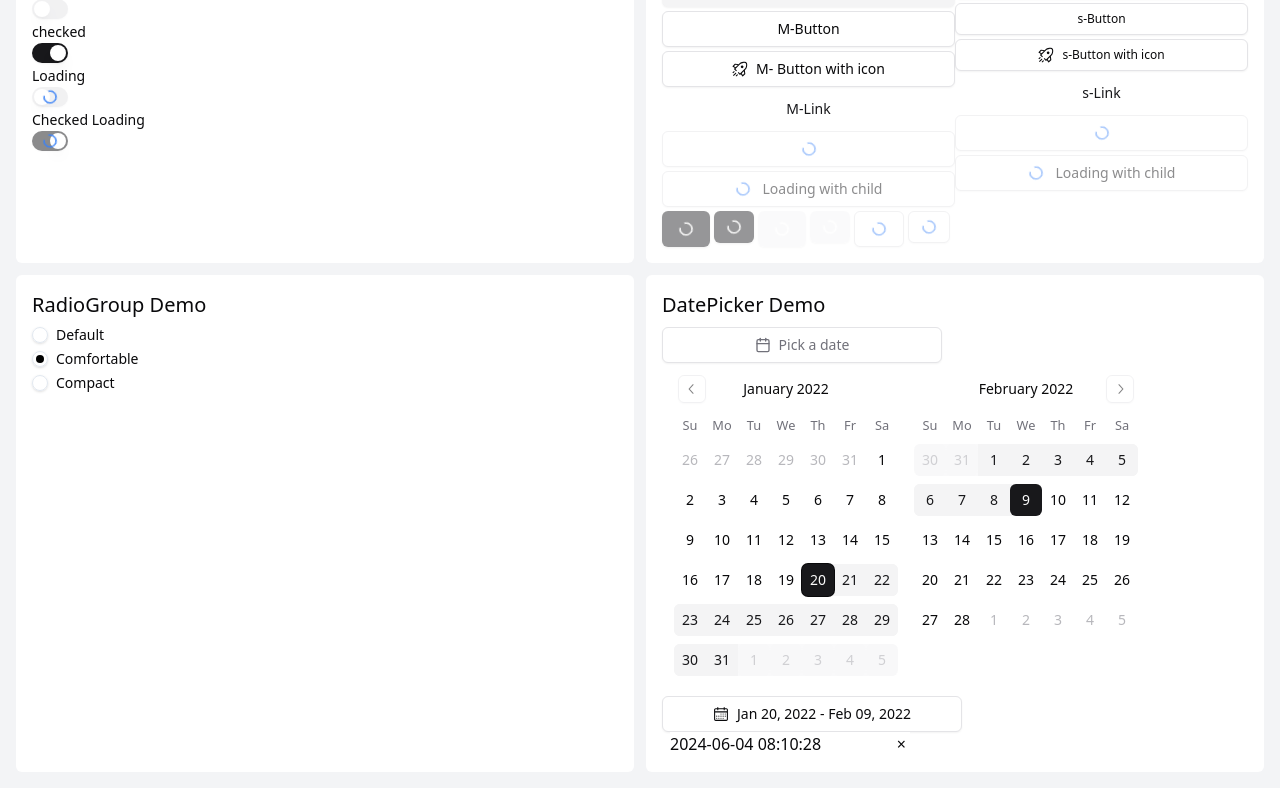
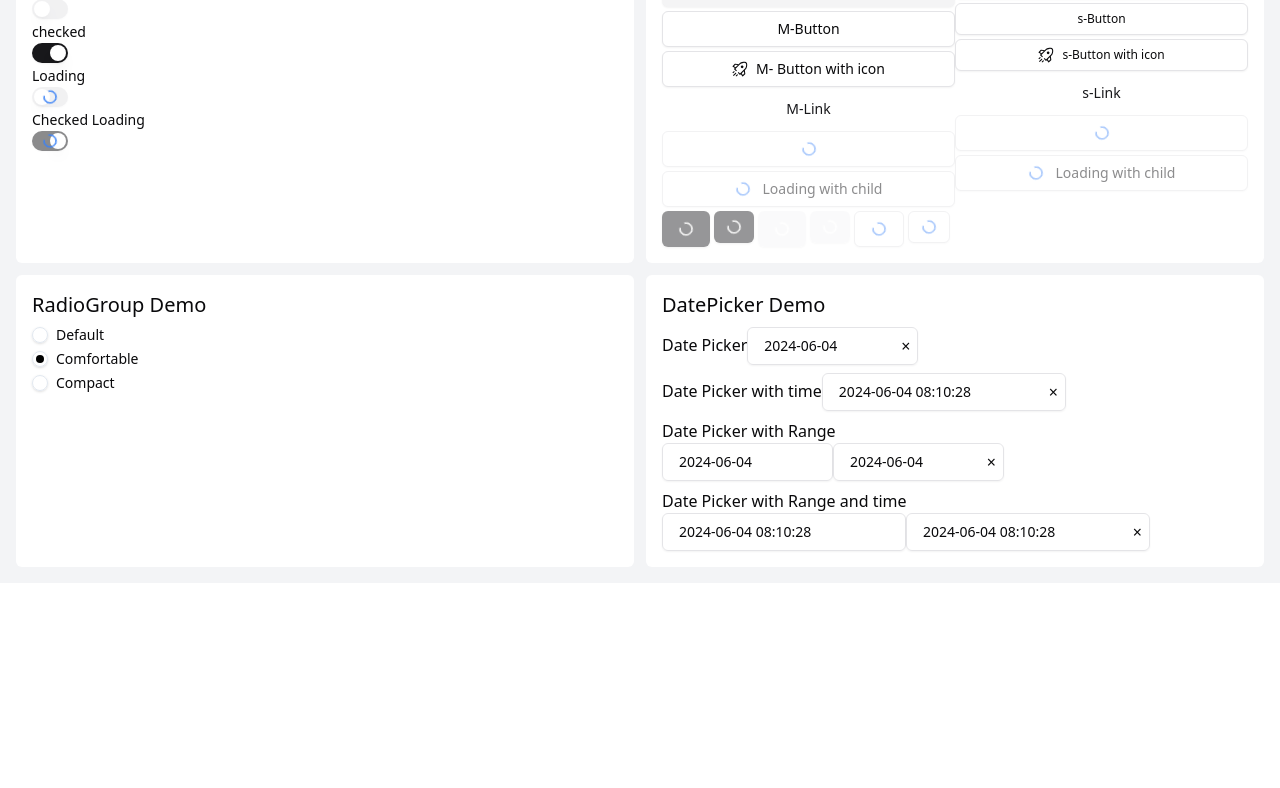
Before and after one commit to actionpower/daglo-ui, a React app: page / in a window 1280 px wide. Shown: the part 1013-1801 px from the top of the page. After the commit the page ends 1596 px from the top, so only its background shows below. Built offline with nearby package versions, Linux system fonts and the light colour scheme; the HTML template or start-up script is replaced by a standard one.

Commit message:
feat: 캘린더 작업 완료

```diff
--- a/calendarStyle.css
+++ b/calendarStyle.css
@@ -5,64 +5,39 @@
 /* 캘린더 스타일링을 위해 편집한 스타일링 목록 */
 
 .rc-picker-panel {
-  display: inline-block;
-  vertical-align: top;
-  /* border: 1px solid #666; */
-  /* background: #fff0ff; */
+  @apply inline-block align-top;
 }
 
 .rc-picker-dropdown {
-  position: absolute;
-  pointer-events: none;
-  @apply p-3 border border-slate-200 rounded-lg bg-white;
-  /* box-shadow: 0 0 1px red; */
-}
-
-.rc-picker-panel {
-  display: inline-block;
-  vertical-align: top;
-  /* background: #fff0ff; */
-  /* border: 1px solid #666; */
-}
-
-.rc-picker-dropdown {
-  position: absolute;
-  pointer-events: none;
-  /* box-shadow: 0 0 1px red; */
+  @apply absolute pointer-events-none;
 }
 
 .rc-picker-dropdown-hidden {
-  display: none;
+  @apply hidden;
 }
 
-.rc-picker-cell-hover > .rc-picker-cell-inner {
-  @apply hover:bg-slate-100 rounded-sm;
+.rc-picker-cell {
+  @apply rounded-sm cursor-pointer;
+}
+
+.rc-picker-cell-hover > .rc-picker-cell-inner,
+.rc-picker-cell {
+  @apply hover:bg-slate-100;
 }
 
 .rc-picker-cell-range-start > .rc-picker-cell-inner,
 .rc-picker-cell-range-end > .rc-picker-cell-inner,
 .rc-picker-cell-selected > .rc-picker-cell-inner {
-  @apply !bg-black !text-white rounded-sm;
+  @apply !bg-black !text-white;
 }
 
 .rc-picker-cell-inner {
-  /* display: inline-block; */
+  @apply w-full m-0 bg-transparent border-none outline-none transition-all rounded-sm text-14-r flex items-center justify-center;
   box-sizing: border-box;
-  width: 100%;
-  margin: 0;
-  padding: 0;
-  line-height: 20px;
-  background: transparent;
-  border: 0;
-  border: none;
-  outline: none;
-  cursor: pointer;
-  transition:
-    background 0.3s,
-    border 0.3s;
-  /* height: 20px; */
-  /* font-size: 12px; */
-  @apply rounded-sm text-14-r flex items-center justify-center;
+}
+
+.rc-picker-range-wrapper .rc-picker-cell {
+  @apply text-14-r;
 }
 
 .rc-picker-date-panel {
@@ -70,7 +45,7 @@
 }
 
 .rc-picker-date-panel .rc-picker-cell-inner {
-  @apply w-[2.25rem] h-[2.25rem];
+  @apply p-3;
 }
 
 .rc-picker-content > thead {
@@ -93,6 +68,13 @@
   @apply mr-3;
 }
 
+.rc-picker-header-prev-btn,
+.rc-picker-header-next-btn,
+.rc-picker-header-super-prev-btn,
+.rc-picker-header-super-next-btn {
+  @apply border border-input bg-background shadow-sm hover:bg-accent hover:text-accent-foreground transition-colors py-[0.125rem] px-2 rounded-md;
+}
+
 .rc-picker-header-view {
   @apply text-14-m;
 }
@@ -106,15 +88,7 @@
 }
 
 .rc-picker-time-panel-column > li .rc-picker-time-panel-cell-inner {
-  /* display: block; */
-  /* width: 100%;
-  height: 20px;
-  line-height: 20px; */
-  margin: 0;
-  color: #333;
-  text-align: center;
-
-  @apply text-14-r w-full h-7 flex items-center justify-center;
+  @apply text-14-r w-full h-7 flex items-center justify-center text-center text-[#333] m-0;
 }
 
 .rc-picker-time-panel-column
@@ -125,21 +99,24 @@
 
 .rc-picker-footer,
 .rc-picker-picker-footer {
-  background: white;
+  @apply bg-white;
 }
 
-.rc-picker-time-panel-column > li.rc-picker-time-panel-cell-selected {
-  @apply bg-black rounded-[0.375rem];
+.rc-picker-time-panel-column > li.rc-picker-time-panel-cell > div {
+  @apply !bg-white text-14-r text-center py-1;
+}
+
+.rc-picker-time-panel-column > li.rc-picker-time-panel-cell-selected,
+.rc-picker-time-panel-column > li.rc-picker-time-panel-cell-selected > div {
+  @apply !bg-black rounded-[0.375rem] text-white;
 }
 
 .rc-picker-datetime-panel .rc-picker-time-panel {
-  @apply border-l border-slate-200
-  /* border-left: 1px solid #999; */;
+  @apply border-l border-slate-200;
 }
 
 .rc-picker-time-panel {
-  @apply pl-3;
-  width: auto;
+  @apply pl-3 w-auto;
 }
 
 .rc-picker-time-panel .rc-picker-content {
@@ -151,45 +128,29 @@
 }
 
 .rc-picker-input {
-  /* @apply bg-primary text-primary-foreground shadow hover:bg-primary/90; */
-}
-
-.rc-picker-input {
-  position: relative;
-  display: inline-flex;
-  width: 100%;
+  @apply relative inline-flex w-full;
 }
 .rc-picker-rtl .rc-picker-input {
-  text-align: right;
+  @apply text-right;
 }
 .rc-picker-input-active > input {
   background: rgba(0, 0, 255, 0.05);
 }
 .rc-picker-input > input {
-  width: 100%;
+  @apply rounded-md border border-input bg-transparent px-4 py-2 text-sm shadow-sm transition-colors focus-visible:outline-none focus-visible:ring-1 focus-visible:ring-ring cursor-pointer caret-transparent w-full;
 }
+
 .rc-picker-input > input::-moz-placeholder {
-  opacity: 1;
+  @apply opacity-100;
 }
-.rc-picker-input > input::placeholder {
-  color: #bfbfbf;
+.rc-picker-input > input {
+  @apply placeholder:text-[#bfbfbf];
 }
 .rc-picker-input > input:placeholder-shown {
-  text-overflow: ellipsis;
+  @apply text-ellipsis;
 }
 .rc-picker-input-placeholder > input {
-  color: #bfbfbf;
-}
-
-.rc-picker-focused {
-  /* border: 1px solid blue; */
-}
-.rc-picker-invalid {
-  /* box-shadow: 0 0 2px red; */
-}
-
-.rc-picker-time-panel-cell-inner {
-  @apply py-2;
+  @apply text-[#bfbfbf];
 }
 
 .rc-picker-ok {
@@ -198,6 +159,64 @@
 
 .rc-picker-ok > button {
   @apply text-14-m border border-slate-100 rounded-sm px-4 py-2 cursor-pointer hover:bg-slate-100 transition;
+}
+
+.rc-picker-clear {
+  @apply top-1/2 right-2 -translate-y-1/2 absolute cursor-pointer;
+}
+.rc-picker-rtl .rc-picker-clear {
+  @apply right-auto left-1;
+}
+.rc-picker-clear-btn::after {
+  content: '×';
+}
+
+.rc-picker-presets {
+  @apply hidden;
+}
+.rc-picker-presets ul {
+  @apply m-0 p-0 list-none;
+}
+
+.rc-picker-panel-container {
+  @apply inline-block align-top transition pointer-events-auto p-3 border border-slate-200 rounded-lg bg-white;
+}
+
+.rc-picker-range-arrow {
+  @apply hidden;
+}
+
+.rc-picker-range {
+  @apply relative inline-flex;
+}
+
+.rc-picker-range.rc-picker-focused .rc-picker-active-bar {
+  @apply opacity-100;
+}
+
+.rc-picker-range .rc-picker-active-bar {
+  @apply bottom-0 h-full bg-transparent border-2 opacity-0 pointer-events-none rounded-md transition-all border-black;
+}
+
+.rc-picker-range-wrapper .rc-picker-cell > div {
+  @apply !bg-transparent;
+}
+
+.rc-picker-cell.rc-picker-cell-in-range {
+  @apply !bg-slate-100;
+}
+
+.rc-picker-cell.rc-picker-cell-range-start,
+.rc-picker-cell.rc-picker-cell-range-end {
+  @apply !bg-black text-white;
+}
+
+.rc-picker-body > .rc-picker-content {
+  @apply w-full;
+}
+
+.rc-picker-range-separator {
+  @apply hidden;
 }
 
 /* 미수정 스타일링 */
@@ -253,9 +272,6 @@
   opacity: 0.2;
 }
 
-.rc-picker-cell-inner:hover {
-  background: rgba(0, 0, 255, 0.3);
-}
 .rc-picker-cell-in-view {
   color: #333;
 }
@@ -287,15 +303,6 @@
 }
 .rc-picker-cell-range-hover-end::after {
   border-right: 1px solid green !important;
-}
-
-.rc-picker-presets {
-  background: #ccccff;
-}
-.rc-picker-presets ul {
-  margin: 0;
-  padding: 0;
-  list-style: none;
 }
 
 .rc-picker-ranges {
@@ -382,7 +389,6 @@
   .rc-picker-time-panel-column
   > li
   .rc-picker-time-panel-cell-inner {
-  padding: 0 12px 0 0;
   text-align: right;
 }
 .rc-picker-datetime-panel {
@@ -400,20 +406,6 @@
 .rc-picker-datetime-panel-active .rc-picker-date-panel-active,
 .rc-picker-datetime-panel-active .rc-picker-time-panel-active {
   opacity: 1;
-}
-
-.rc-picker-clear {
-  position: absolute;
-  top: 0;
-  right: 4px;
-  cursor: pointer;
-}
-.rc-picker-rtl .rc-picker-clear {
-  right: auto;
-  left: 4px;
-}
-.rc-picker-clear-btn::after {
-  content: '×';
 }
 
 .rc-picker-dropdown-range {
@@ -472,30 +464,11 @@
   border: 8px / 2 solid blue;
   border-color: #fff0ff #fff0ff transparent transparent;
 }
-.rc-picker-range {
-  position: relative;
-  display: inline-flex;
-}
+
 .rc-picker-range-wrapper {
   display: flex;
 }
-.rc-picker-range .rc-picker-active-bar {
-  bottom: 0;
-  height: 3px;
-  background: green;
-  opacity: 0;
-  transition: all 0.3s;
-  pointer-events: none;
-}
-.rc-picker-range.rc-picker-focused .rc-picker-active-bar {
-  opacity: 1;
-}
-.rc-picker-panel-container {
-  display: inline-block;
-  vertical-align: top;
-  transition: margin 0.3s;
-  pointer-events: all;
-}
+
 .rc-picker-panel-layout {
   display: flex;
   flex-wrap: nowrap;
--- a/src/App.tsx
+++ b/src/App.tsx
@@ -1,11 +1,9 @@
-import DatePicker from './components/DatePicker';
 import AlertDemo from './exampleComponents/AlertDemo';
 import AlertDialogDemo from './exampleComponents/AlertDialogDemo';
 import BadgeDemo from './exampleComponents/BadgeDemo';
 import ButtonDemo from './exampleComponents/ButtonDemo';
 import CheckboxDemo from './exampleComponents/CheckboxDemo';
-import DatePickerWithRange from './exampleComponents/DatePickerWithRangeDemo';
-import DatePickerDemo from './exampleComponents/DayPickerDemo';
+import DatePickerDemo from './exampleComponents/DatPickerDemo';
 import DialogDemo from './exampleComponents/DialogDemo';
 import DisplayContainer from './exampleComponents/DisplayContainer';
 import InputDemo from './exampleComponents/InputDemo';
@@ -72,8 +70,6 @@ function App() {
       </DisplayContainer>
       <DisplayContainer title="DatePicker Demo">
         <DatePickerDemo />
-        <DatePickerWithRange />
-        <DatePicker />
       </DisplayContainer>
     </div>
   );
--- a/src/components/DatePicker.tsx
+++ b/src/components/DatePicker.tsx
@@ -1,107 +1,39 @@
-import dayjs, { Dayjs } from 'dayjs';
+import { Dayjs } from 'dayjs';
 import { Picker } from 'rc-picker';
 import dayjsGenerateConfig from 'rc-picker/lib/generate/dayjs';
 import ko_KR from 'rc-picker/lib/locale/ko_KR';
-import React from 'react';
 import '../../calendarStyle.css';
 
-const DatePicker = () => {
-  const defaultValue = dayjs();
-  // const defaultStartValue = dayjs('2019-09-03 05:02:03');
-  // const defaultEndValue = dayjs('2019-11-28 01:02:03');
+interface DatePickerProps {
+  defaultValue: Dayjs;
+  value: Dayjs;
+  onChange: (date: Dayjs | Dayjs[], dateString?: string | string[]) => void;
+  isShowTime?: boolean;
+  placeholder?: string;
+}
 
-  const [value, setValue] = React.useState<Dayjs>(defaultValue);
-  // const [rangeValue, setRangeValue] = React.useState<
-  //   [Dayjs | null, Dayjs | null] | null
-  // >([defaultStartValue, defaultEndValue]);
-
-  const onSelect = (newValue: Dayjs) => {
-    console.log('Select:', newValue);
+const DatePicker = ({
+  value,
+  defaultValue,
+  onChange,
+  placeholder = 'Pick Date',
+  isShowTime = false,
+}: DatePickerProps) => {
+  const sharedProps = {
+    generateConfig: dayjsGenerateConfig,
+    onChange,
+    value,
   };
 
-  const onChange = (date: Dayjs | Dayjs[], dateString?: string | string[]) => {
-    console.log('Change:', date, dateString);
-    setValue(date as Dayjs);
-  };
-
-  const sharedProps = {
-    generateConfig: dayjsGenerateConfig,
-    value,
-    onSelect,
-    onChange,
-  };
-
-  // const onRangeChange = (
-  //   newValue: [Moment | null, Moment | null] | null,
-  //   formatStrings?: string[],
-  // ) => {
-  //   console.log('Change:', newValue, formatStrings);
-  //   setRangeValue(newValue);
-  // };
-
-  // const rangeSharedProps = {
-  //   generateConfig: momentGenerateConfig,
-  //   value: rangeValue,
-  //   onChange: onRangeChange,
-  // };
-
   return (
-    <div>
-      <div style={{ display: 'flex', flexWrap: 'wrap' }}>
-        <div style={{ margin: '0 8px' }}>
-          <Picker
-            {...sharedProps}
-            locale={ko_KR}
-            defaultPickerValue={defaultValue.clone().subtract(1, 'month')}
-            showTime
-            showToday
-            // disabledTime={(date) => {
-            //   // if (date && date.isSame(defaultValue, 'date')) {
-            //   //   return {
-            //   //     disabledHours: () => [1, 3, 5, 7, 9, 11],
-            //   //   };
-            //   // }
-            //   return {};
-            // }}
-            changeOnBlur
-          />
-        </div>
-        {/* <div style={{ margin: '0 8px' }}>
-          <h3>Range</h3>
-          <h4>
-            RangeValue:{' '}
-            {rangeValue
-              ? `${formatDate(rangeValue[0])} ~ ${formatDate(rangeValue[1])}`
-              : 'null'}
-          </h4>
-          <RangePicker<Moment>
-            {...rangeSharedProps}
-            locale={zhCN}
-            allowClear
-            showTime
-            style={{ width: 580 }}
-            cellRender={(current: Moment, info) => {
-              return (
-                <div
-                  title={info.type}
-                  style={{
-                    background: info.type === 'time' ? 'green' : 'yellow',
-                  }}
-                >
-                  {info.type === 'time' ? current : current.get('date')}
-                </div>
-              );
-            }}
-            ranges={{
-              ranges: [moment(), moment().add(10, 'day')],
-            }}
-            onOk={(dates) => {
-              console.log('OK!!!', dates);
-            }}
-          />
-        </div> */}
-      </div>
-    </div>
+    <Picker
+      placeholder={placeholder}
+      {...sharedProps}
+      locale={ko_KR}
+      defaultPickerValue={defaultValue}
+      onKeyDown={(e) => [e.preventDefault()]}
+      showTime={isShowTime}
+    />
   );
 };
 
--- a/src/components/DatePickerWithRange.tsx
+++ b/src/components/DatePickerWithRange.tsx
@@ -1,121 +1,42 @@
-import type { Moment } from 'moment';
-import moment from 'moment';
-import { Picker, RangePicker } from 'rc-picker';
+import { Dayjs } from 'dayjs';
+import { RangePicker } from 'rc-picker';
+import dayjsGenerateConfig from 'rc-picker/lib/generate/dayjs';
+import ko_KR from 'rc-picker/lib/locale/ko_KR';
 import '../../calendarStyle.css';
-import momentGenerateConfig from 'rc-picker/lib/generate/moment';
-import zhCN from 'rc-picker/lib/locale/zh_CN';
-import React from 'react';
 
-const defaultValue = moment('2019-11-28 01:02:03');
+interface DatePickerWithRangeProps {
+  isShowTime?: boolean;
+  defaultStartValue?: Dayjs;
+  defaultEndValue?: Dayjs;
+  placeholder?: [string, string];
+  rangeValue: [Dayjs | null, Dayjs | null] | null;
+  onRangeChange: (
+    newValue: [Dayjs | null, Dayjs | null] | null,
+    formatStrings?: string[],
+  ) => void;
+}
 
-const DatePickerWithRange = () => {
-  const defaultValue = moment('2019-11-28 01:02:03');
-  const defaultStartValue = moment('2019-09-03 05:02:03');
-  const defaultEndValue = moment('2019-11-28 01:02:03');
-
-  function formatDate(date: Moment | null) {
-    return date ? date.format('YYYY-MM-DD HH:mm:ss') : 'null';
-  }
-
-  const [value, setValue] = React.useState<Moment | null>(defaultValue);
-  const [rangeValue, setRangeValue] = React.useState<
-    [Moment | null, Moment | null] | null
-  >([defaultStartValue, defaultEndValue]);
-
-  const onSelect = (newValue: Moment) => {
-    console.log('Select:', newValue);
-  };
-
-  const onChange = (newValue: Moment | null, formatString?: string) => {
-    console.log('Change:', newValue, formatString);
-    setValue(newValue);
-  };
-
-  const sharedProps = {
-    generateConfig: momentGenerateConfig,
-    value,
-    onSelect,
-    onChange,
-  };
-
-  const onRangeChange = (
-    newValue: [Moment | null, Moment | null] | null,
-    formatStrings?: string[],
-  ) => {
-    console.log('Change:', newValue, formatStrings);
-    setRangeValue(newValue);
-  };
-
+const DatePickerWithRange = ({
+  isShowTime,
+  placeholder = ['Pick Date', 'Pick Date'],
+  rangeValue,
+  onRangeChange,
+}: DatePickerWithRangeProps) => {
   const rangeSharedProps = {
-    generateConfig: momentGenerateConfig,
+    generateConfig: dayjsGenerateConfig,
     value: rangeValue,
     onChange: onRangeChange,
   };
 
-  const keyDown = (e, preventDefault) => {
-    if (e.keyCode === 13) preventDefault();
-  };
-
   return (
     <div>
-      <div style={{ display: 'flex', flexWrap: 'wrap' }}>
-        <div style={{ margin: '0 8px' }}>
-          <h3>Basic</h3>
-          <h4>Value: {value ? value.format('YYYY-MM-DD HH:mm:ss') : 'null'}</h4>
-          <Picker<Moment>
-            {...sharedProps}
-            locale={zhCN}
-            defaultPickerValue={defaultValue.clone().subtract(1, 'month')}
-            showTime={{
-              defaultValue: moment('11:28:39', 'HH:mm:ss'),
-            }}
-            showToday
-            disabledTime={(date) => {
-              if (date && date.isSame(defaultValue, 'date')) {
-                return {
-                  disabledHours: () => [1, 3, 5, 7, 9, 11],
-                };
-              }
-              return {};
-            }}
-            changeOnBlur
-          />
-        </div>
-        {/* <div style={{ margin: '0 8px' }}>
-          <h3>Range</h3>
-          <h4>
-            RangeValue:{' '}
-            {rangeValue
-              ? `${formatDate(rangeValue[0])} ~ ${formatDate(rangeValue[1])}`
-              : 'null'}
-          </h4>
-          <RangePicker<Moment>
-            {...rangeSharedProps}
-            locale={zhCN}
-            allowClear
-            showTime
-            style={{ width: 580 }}
-            cellRender={(current: Moment, info) => {
-              return (
-                <div
-                  title={info.type}
-                  style={{
-                    background: info.type === 'time' ? 'green' : 'yellow',
-                  }}
-                >
-                  {info.type === 'time' ? current : current.get('date')}
-                </div>
-              );
-            }}
-            ranges={{
-              ranges: [moment(), moment().add(10, 'day')],
-            }}
-            onOk={(dates) => {
-              console.log('OK!!!', dates);
-            }}
-          />
-        </div> */}
-      </div>
+      <RangePicker
+        {...rangeSharedProps}
+        placeholder={placeholder}
+        locale={ko_KR}
+        allowClear
+        showTime={isShowTime}
+      />
     </div>
   );
 };
--- /dev/null
+++ b/src/exampleComponents/DatPickerDemo.tsx
@@ -0,0 +1,67 @@
+import * as React from 'react';
+
+import dayjs, { Dayjs } from 'dayjs';
+import DatePicker from '../components/DatePicker';
+import DatePickerWithRange from '../components/DatePickerWithRange';
+
+const DatePickerDemo = () => {
+  const defaultValue = dayjs();
+  const [value, setValue] = React.useState<Dayjs>(defaultValue);
+  const defaultStartValue = dayjs();
+  const defaultEndValue = dayjs();
+
+  const [rangeValue, setRangeValue] = React.useState<
+    [Dayjs | null, Dayjs | null] | null
+  >([defaultStartValue, defaultEndValue]);
+
+  const onChange = (date: Dayjs | Dayjs[]) => {
+    setValue(date as Dayjs);
+  };
+
+  const onRangeChange = (
+    newValue: [Dayjs | null, Dayjs | null] | null,
+    formatStrings?: string[],
+  ) => {
+    console.log('Change:', newValue, formatStrings);
+    setRangeValue(newValue);
+  };
+
+  return (
+    <div className="flex flex-col gap-y-2">
+      <div>
+        Date Picker
+        <DatePicker
+          defaultValue={defaultValue}
+          value={value}
+          onChange={onChange}
+        />
+      </div>
+      <div>
+        Date Picker with time
+        <DatePicker
+          defaultValue={defaultValue}
+          value={value}
+          onChange={onChange}
+          isShowTime
+        />
+      </div>
+      <div>
+        Date Picker with Range
+        <DatePickerWithRange
+          onRangeChange={onRangeChange}
+          rangeValue={rangeValue}
+        />
+      </div>
+      <div>
+        Date Picker with Range and time
+        <DatePickerWithRange
+          isShowTime
+          onRangeChange={onRangeChange}
+          rangeValue={rangeValue}
+        />
+      </div>
+    </div>
+  );
+};
+
+export default DatePickerDemo;
--- a/src/exampleComponents/DatePickerWithRangeDemo.tsx
+++ /dev/null
@@ -1,62 +0,0 @@
-'use client';
-
-import * as React from 'react';
-import { CalendarIcon } from '@radix-ui/react-icons';
-import { addDays, format } from 'date-fns';
-import { DateRange } from 'react-day-picker';
-
-import { cn } from '@/src/lib/utils';
-import { Button } from '@/src/ui/button';
-import { Calendar } from '@/src/ui/calendar';
-import { Popover, PopoverContent, PopoverTrigger } from '@/src/ui/popover';
-
-const DatePickerWithRange = ({
-  className,
-}: React.HTMLAttributes<HTMLDivElement>) => {
-  const [date, setDate] = React.useState<DateRange | undefined>({
-    from: new Date(2022, 0, 20),
-    to: addDays(new Date(2022, 0, 20), 20),
-  });
-
-  return (
-    <div className={cn('grid gap-2', className)}>
-      <Calendar
-        initialFocus
-        mode="range"
-        defaultMonth={date?.from}
-        selected={date}
-        onSelect={setDate}
-        numberOfMonths={2}
-      />
-      <Popover>
-        <PopoverTrigger asChild>
-          <Button
-            id="date"
-            variant={'outline'}
-            className={cn(
-              'w-[300px] justify-start text-left font-normal',
-              !date && 'text-muted-foreground',
-            )}
-          >
-            <CalendarIcon className="w-4 h-4 mr-2" />
-            {date?.from ? (
-              date.to ? (
-                <>
-                  {format(date.from, 'LLL dd, y')} -{' '}
-                  {format(date.to, 'LLL dd, y')}
-                </>
-              ) : (
-                format(date.from, 'LLL dd, y')
-              )
-            ) : (
-              <span>Pick a date</span>
-            )}
-          </Button>
-        </PopoverTrigger>
-        <PopoverContent className="w-auto p-0" align="start"></PopoverContent>
-      </Popover>
-    </div>
-  );
-};
-
-export default DatePickerWithRange;
--- a/src/exampleComponents/DayPickerDemo.tsx
+++ /dev/null
@@ -1,41 +0,0 @@
-'use client';
-
-import { format } from 'date-fns';
-import { Calendar as CalendarIcon } from 'lucide-react';
-import * as React from 'react';
-
-import { cn } from '@/src/lib/utils';
-import { Button } from '@/src/ui/button';
-import { Calendar } from '@/src/ui/calendar';
-import { Popover, PopoverContent, PopoverTrigger } from '@/src/ui/popover';
-
-const DatePickerDemo = () => {
-  const [date, setDate] = React.useState<Date>();
-
-  return (
-    <Popover>
-      <PopoverTrigger asChild>
-        <Button
-          variant={'outline'}
-          className={cn(
-            'w-[280px] justify-start text-left font-normal',
-            !date && 'text-muted-foreground',
-          )}
-        >
-          <CalendarIcon className="w-4 h-4 mr-2" />
-          {date ? format(date, 'PPP') : <span>Pick a date</span>}
-        </Button>
-      </PopoverTrigger>
-      <PopoverContent className="w-auto p-0">
-        <Calendar
-          mode="single"
-          selected={date}
-          onSelect={setDate}
-          initialFocus
-        />
-      </PopoverContent>
-    </Popover>
-  );
-};
-
-export default DatePickerDemo;
```
